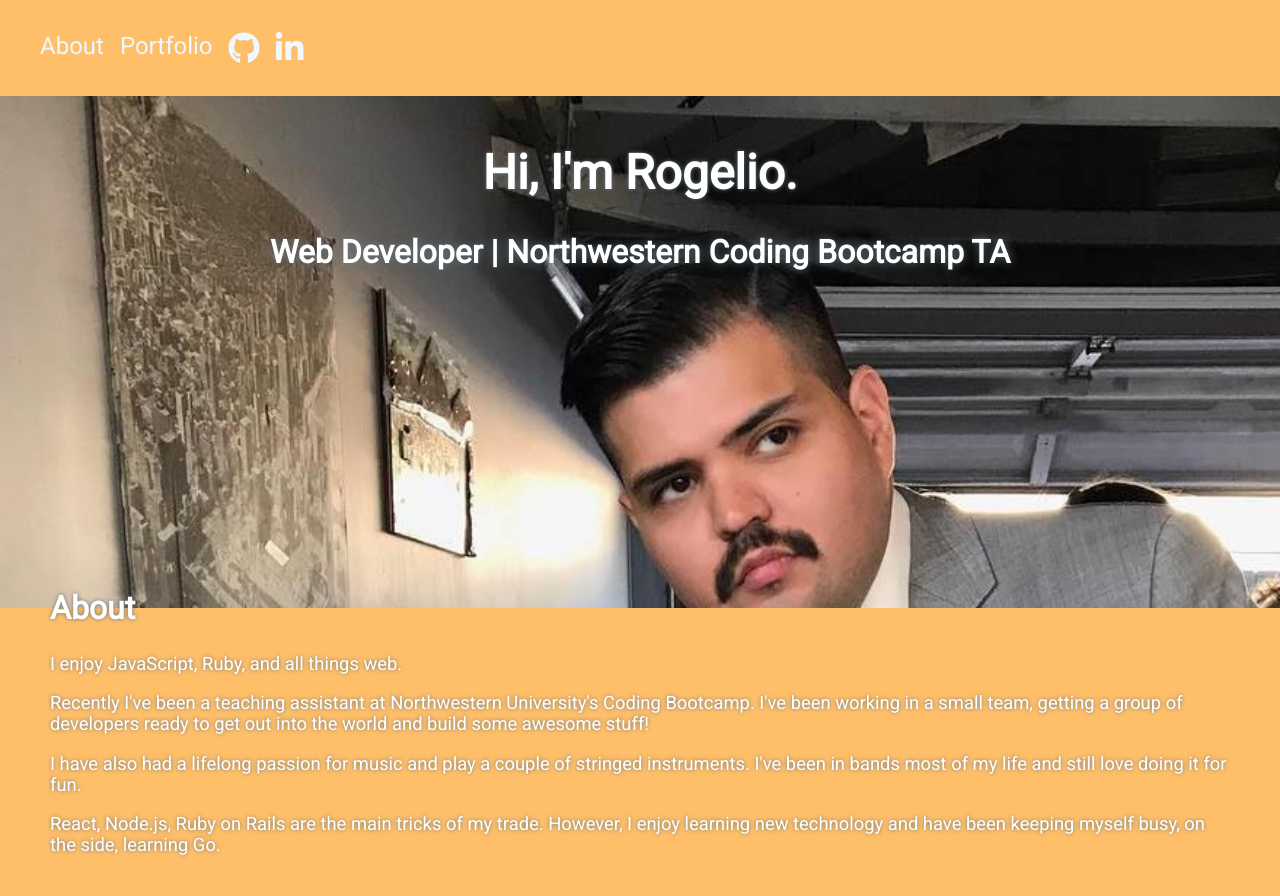
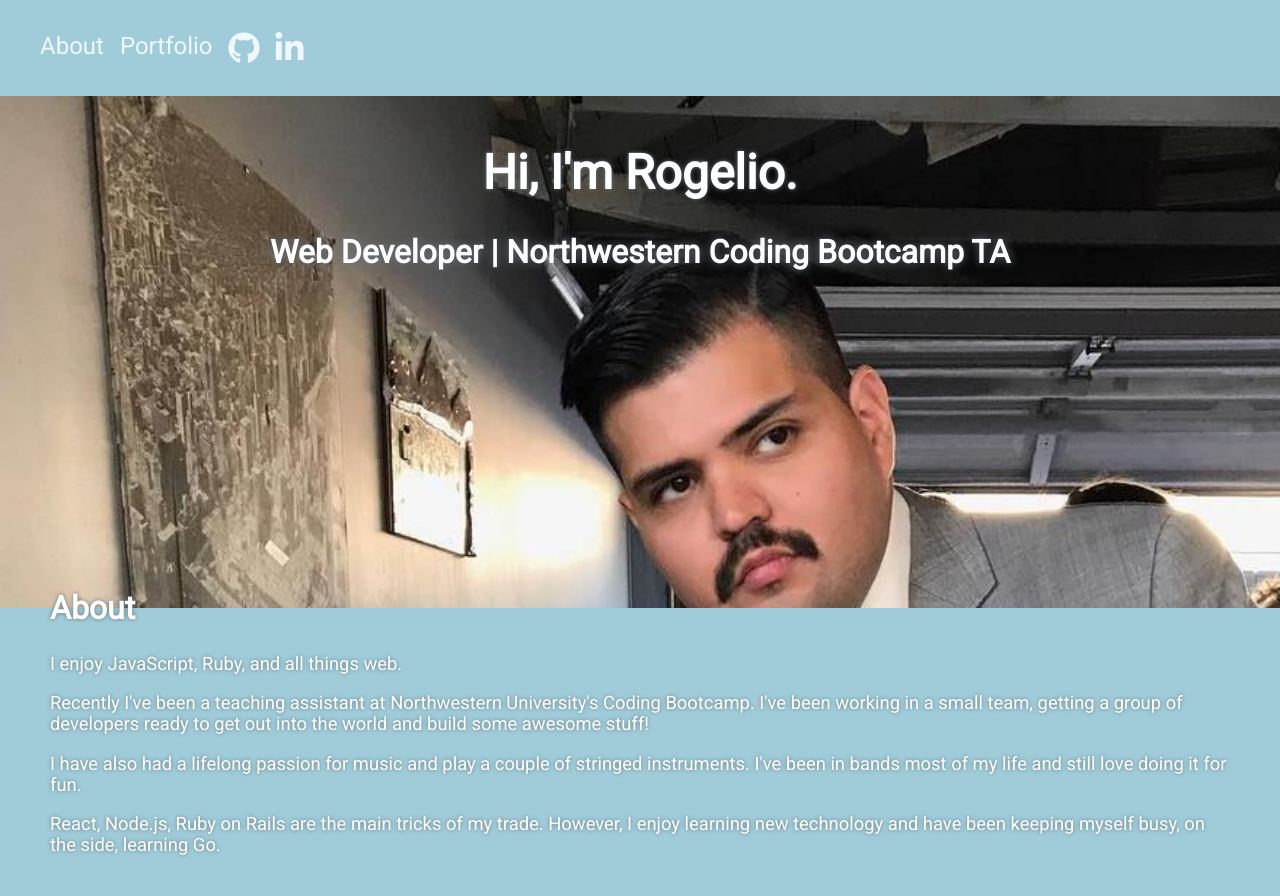
Before and after one commit to sunnlamp/landing-page, a React (Create React App) app: page / in a window 1280 px wide. Shown: the top 896 px of the page. Built offline with nearby package versions, Linux system fonts and the light colour scheme.

Commit message:
modified background color according to feedback

```diff
--- a/src/index.css
+++ b/src/index.css
@@ -2,7 +2,7 @@ body {
   font-family: Roboto, sans-serif;
   margin: 0;
   padding: 0;
-  background-color: #ffbf69;
+  background-color: #a0ccda;
 }
 
 .container {
```
